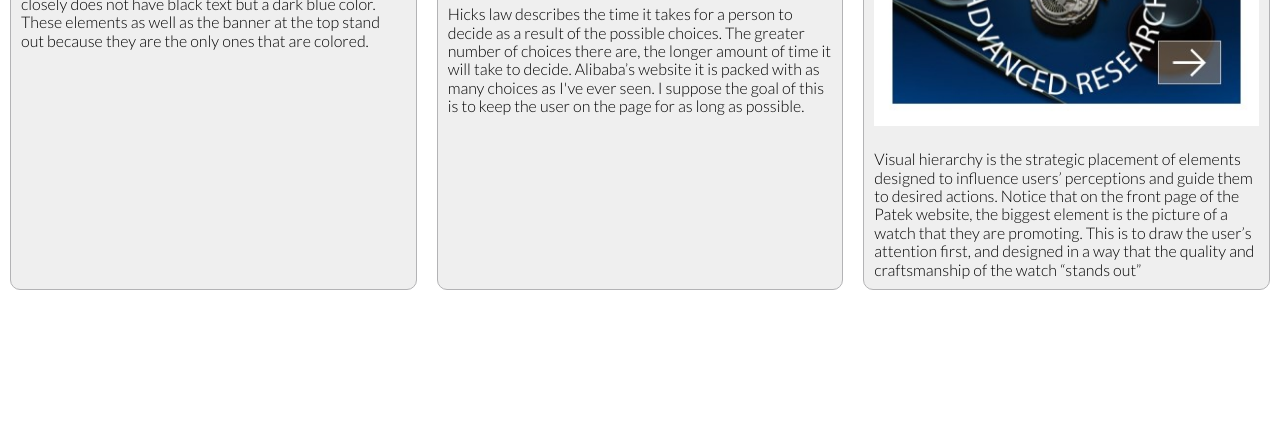
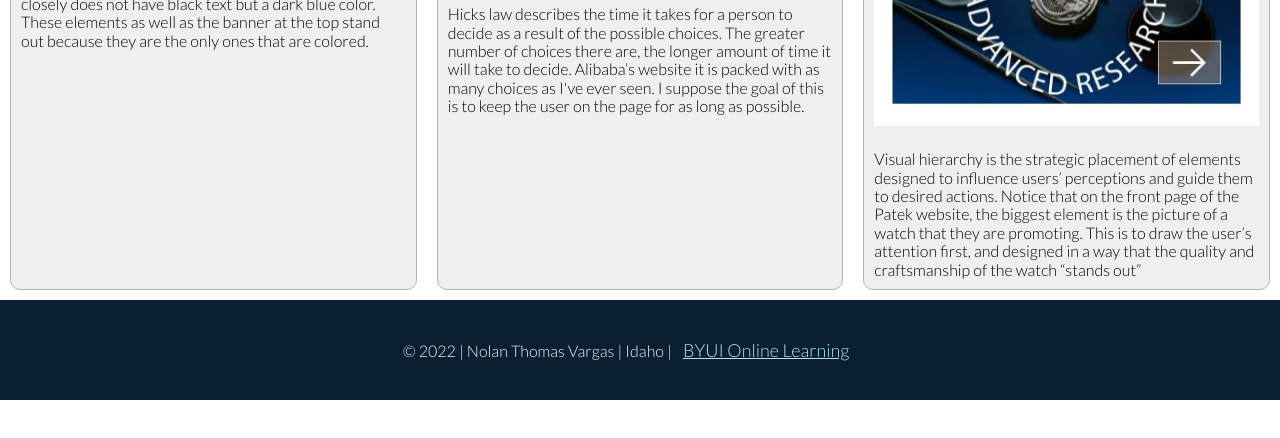
Before and after one commit to nolanvargas/WDD230-W1, a plain HTML site: page design-principles.html in a window 1280 px wide. Shown: the part 1048-1486 px from the top of the page. After the commit the page ends 1448 px from the top, so only its background shows below. Drawn offline with Linux system fonts and the light colour scheme.

Commit message:
added footer

```diff
--- a/css/designprinciples.css
+++ b/css/designprinciples.css
@@ -7,7 +7,7 @@ body {
     display: grid;
 }
 
-header {
+header, footer {
     background-color: #0A1F32;
     color: aliceblue;
     font-family: 'Montserrat', sans-serif;
@@ -28,7 +28,7 @@ h2, a {
     font-size: large;
 }
 
-#title, #subtitle {
+#title, #subtitle, footer {
     display: flex;
     justify-content: center;
     align-items: center;
@@ -67,32 +67,41 @@ p {
 @media (min-width: 500px) {
     body {
         grid-template-columns: 1fr 1fr;
-        grid-template-rows: 100px 1fr;
+        grid-template-rows: 100px 1fr 1fr 100px;
     }
 
     header {
         grid-area: 1/1/1/3;
+    }
+
+    footer {
+        grid-area: 4/1/4/3
     }
 }
 
 @media (min-width: 1000px) {
     body {
         grid-template-columns: 1fr 1fr 1fr;
-        grid-template-rows: 100px 1fr 1fr;
+        grid-template-rows: 100px 1fr 100px;
     }
 
     header {
         grid-area: 1/1/1/4;
+    }
+
+    footer {
+        grid-area: 3/1/3/4;
     }
 }
 
 @media (min-width: 1500px) {
     body {
         grid-template-columns: 1fr 500px 500px 500px 1fr;
-        grid-template-rows: 100px 1fr;
+        grid-template-rows: 100px 1fr 100px;
     }
 
     header {grid-area: 1/2/1/5;}
+    footer {grid-area: 3/2/3/5}
     #con {grid-area: 2/2/2/2;}
     #hl {grid-area: 2/3/2/3;}
     #vh {grid-area: 2/4/2/4;}
--- a/design-principles.html
+++ b/design-principles.html
@@ -54,5 +54,9 @@
               and craftsmanship of the watch “stands out”</p>
     </div>
 
+    <footer>
+      <p id="footerA">&copy; 2022 | Nolan Thomas Vargas | Idaho | <a href="https://www.byui.edu/online" style="color: #B1E4FB">BYUI Online Learning</a></p>
+      <p id="footerB"></p>
+  </footer>
   </body>
 </html>
```
